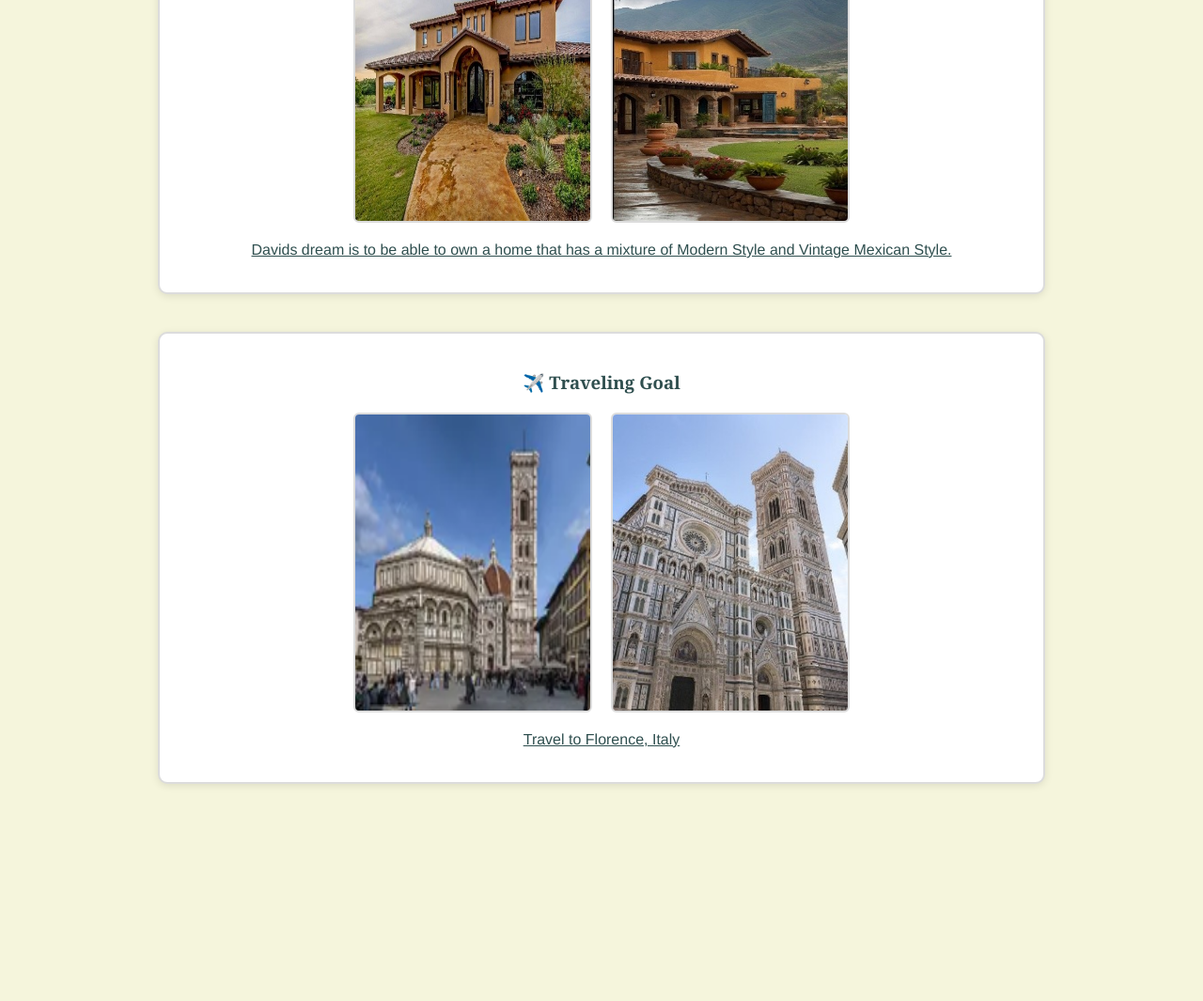
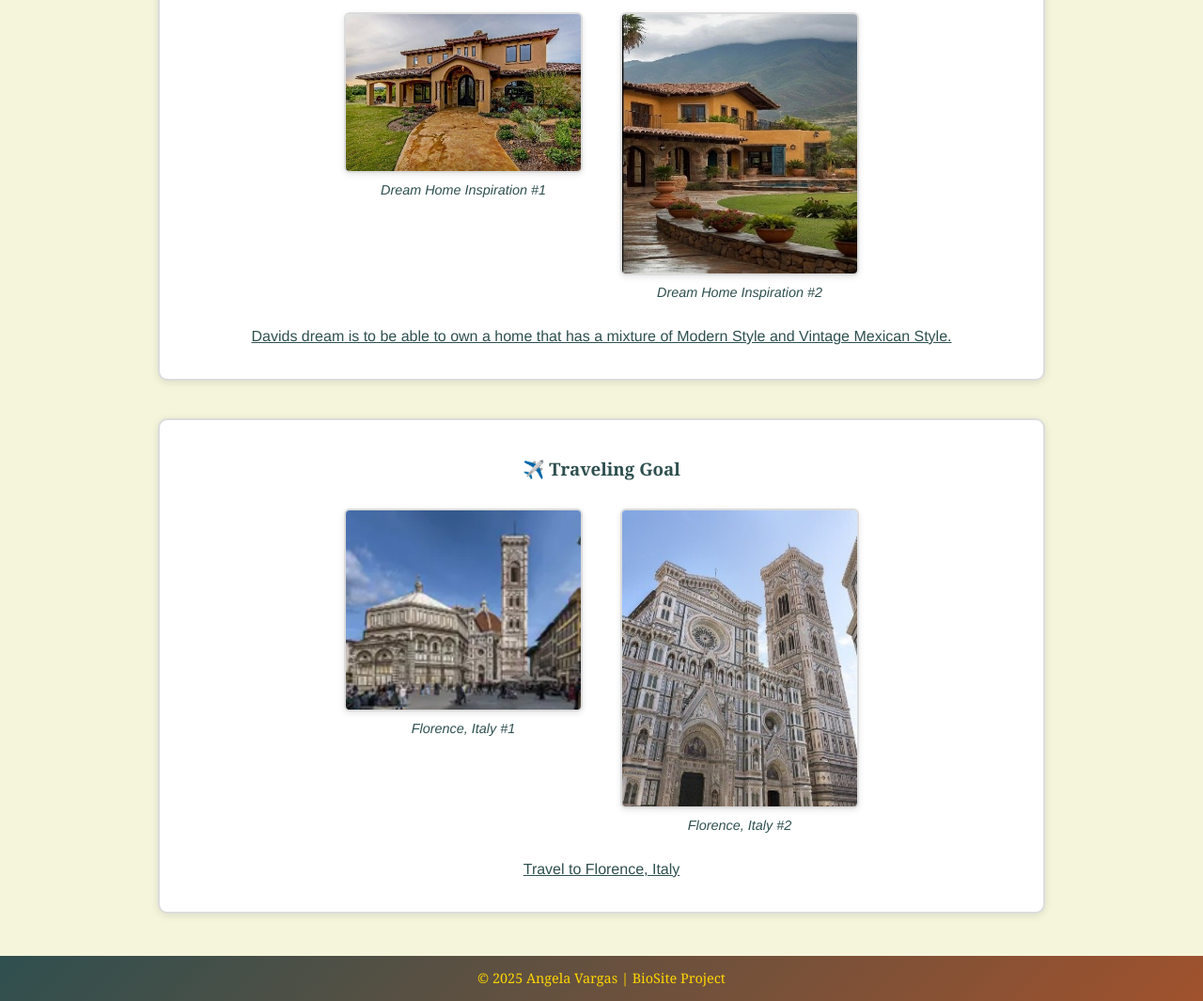
Before and after one commit to ang166varg/bioSite, a plain HTML site: page goals.html in a window 1280 px wide. Shown: the part 1019-2084 px from the top of the page at 94% size. Before the commit the page ends 1893 px from the top, so only its background shows below. Drawn offline with Linux system fonts and the light colour scheme.

```diff
--- a/goals.html
+++ b/goals.html
@@ -23,8 +23,14 @@
     <section class="goal">
       <h3>🎨 Comic Book Goal</h3>
       <div class="gallery">
+		<figure>
 			<img src="images/drawing1.jpg" alt="Comic Book Sketch #1">
+			<figcaption>Comic Book Sketch #1</figcaption>
+		</figure>
+		<figure>
 			<img src="images/drawing2.jpg" alt="Comic Book Sketch #2">
+			<figcaption>Comic Book Sketch #2</figcaption>
+		</figure>
       </div>
       <p>Finishing his original comic book: <em>Wander</em></p>
     </section>
@@ -33,8 +39,14 @@
     <section class="goal">
       <h3>🏡 Home Goal</h3>
 	  <div class="gallery">
+		<figure>
 			<img src="images/house1.jpg" alt="Dream House Example #1">
+			<figcaption>Dream Home Inspiration #1</figcaption>
+		</figure>
+		<figure>
 			<img src="images/house2.jpg" alt="Dream House Example #2">
+			<figcaption>Dream Home Inspiration #2</figcaption>
+		</figure>
 	  </div>
       <p>Davids dream is to be able to own a home that has a mixture of Modern Style and Vintage Mexican Style. </p>
     </section>
@@ -43,11 +55,20 @@
     <section class="goal">
       <h3>✈️ Traveling Goal</h3>
 	  <div class="gallery">
+		<figure>
 			<img src="images/florence1.png" alt="Florence, Italy Example #1">
+			<figcaption>Florence, Italy #1</figcaption>
+		</figure>
+		<figure>
 			<img src="images/florence2.jpg" alt="Florence, Italy Example #2">
+			<figcaption>Florence, Italy #2</figcaption>
+		</figure>
 	  </div>
       <p>Travel to Florence, Italy</p>
     </section>
   </main>
+  <footer>
+	<p>&copy; 2025 Angela Vargas | BioSite Project</p>
+  </footer>
 </body>
 </html>
--- a/styles.css
+++ b/styles.css
@@ -227,3 +227,39 @@
   text-align: center;
   text-decoration: underline;
 }
+
+footer {
+  background: linear-gradient(135deg, #2F4F4F, #A0522D); /* same gradient as header */
+  color: #FFD700; /* gold text */
+  text-align: center;
+  padding: 1em;
+  border-top: 5px solid #F5F5DC; /* beige accent like header bottom */
+  font-size: 0.9rem;
+  margin-top: 40px;
+}
+
+footer p {
+  margin: 0;
+  font-family: Georgia, serif;
+}
+/* Figure + Caption Styling */
+figure {
+  display: inline-block;       /* keeps figures side by side in galleries */
+  margin: 10px;
+  text-align: center;          /* centers image + caption */
+}
+
+figure img {
+  width: 250px;                /* same width as gallery images */
+  height: auto;
+  border: 2px solid #DCDCDC;
+  border-radius: 6px;
+  box-shadow: 0 2px 6px rgba(0,0,0,0.1);
+}
+
+figcaption {
+  font-size: 0.9rem;
+  color: #2F4F4F;
+  margin-top: 6px;
+  font-style: italic;
+}
```
Also changed, not shown: hobbies.html (+18 -1 lines), index.html (+3 -0 lines). Lines whose indentation alone changed are shown as unchanged.
